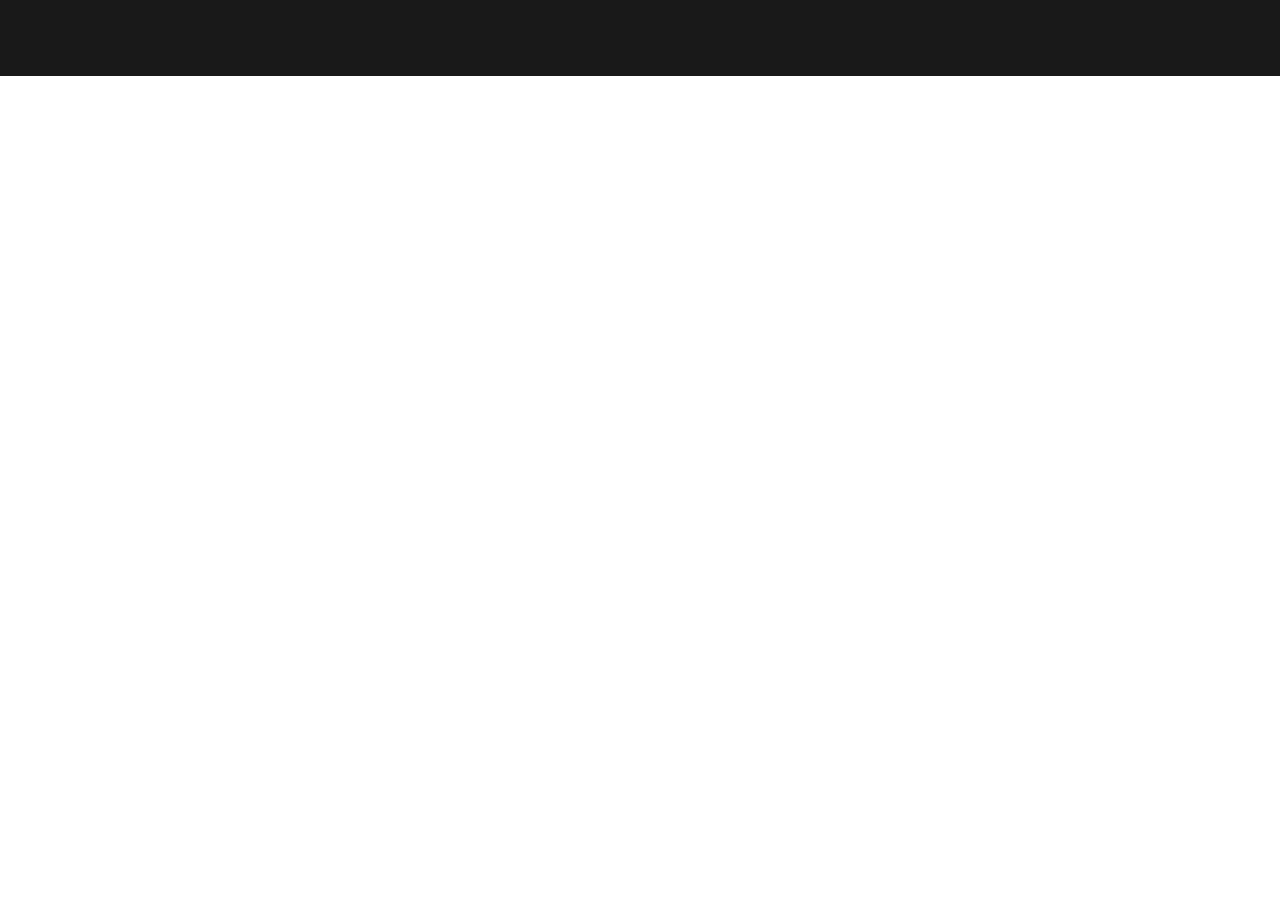
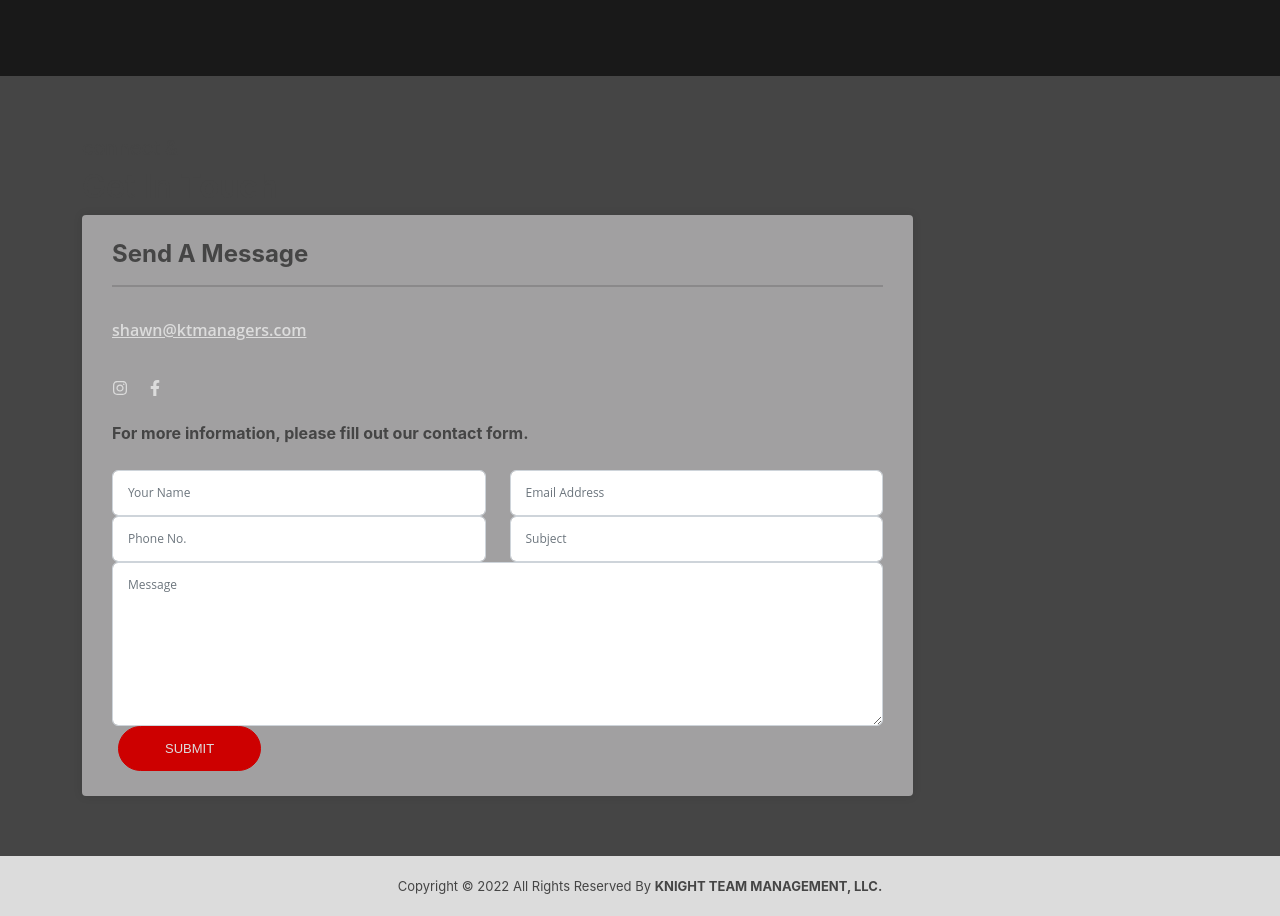
Before and after one commit to dontrellthedeveloper/persephoneyaesthetics, a React (Create React App) app: page / in a window 1280 px wide. Shown: the part 2420-3336 px from the top of the page. Before the commit the page ends 2496 px from the top, so only its background shows below. Built offline with nearby package versions, Linux system fonts and the light colour scheme.

Commit message:
starting to add footer

```diff
--- a/src/App.js
+++ b/src/App.js
@@ -5,6 +5,7 @@ import './Responsive.css';
 import {BrowserRouter as Router, Routes, Route} from "react-router-dom";
 
 import Homepage from "./pages/Homepage";
+import { Footer } from './container';
 
 
 const App = () => {
@@ -13,6 +14,7 @@ const App = () => {
         <Routes>
           <Route path='/' element={<Homepage/>} exact />
         </Routes>
+        <Footer/>
     </div>
   );
 }
--- /dev/null
+++ b/src/container/Footer/Footer.jsx
@@ -0,0 +1,164 @@
+import React from 'react';
+import './Footer.scss';
+import {FaFacebookF, FaInstagram} from "react-icons/fa";
+
+const Footer = () => {
+    return (
+        <>
+            <section id="contact">
+                <div className="content-box-contact">
+                    <div className="container">
+                        <div className="row">
+
+                            <div className="horizontal-heading contact-main-form-h">
+                                <h5>connect &</h5>
+                                <h2>Get In <strong>Touch</strong></h2>
+                            </div>
+
+                            {/*<div className="col-md-3">*/}
+
+                            {/*    <div id="contact-left">*/}
+                            {/*        <div className="vertical-heading">*/}
+                            {/*            <h5>Get connected</h5>*/}
+                            {/*            <h2>Get <br/>In <strong>Touch</strong></h2>*/}
+                            {/*        </div>*/}
+                            {/*        <div className="contact-left-m">*/}
+                            {/*            <div id="offices">*/}
+                            {/*                <div className="row">*/}
+                            {/*                    <div className="col-md-12">*/}
+                            {/*                        <div className="office">*/}
+
+                            {/*                            <ul className="office-details">*/}
+                            {/*                                <li><i className="fa fa-envelope-o"></i><a*/}
+                            {/*                                    href="mailto:shawn@ktmanagers.com"*/}
+                            {/*                                    target="_blank">shawn@ktmanagers.com</a></li>*/}
+                            {/*                            </ul>*/}
+                            {/*                        </div>*/}
+                            {/*                    </div>*/}
+                            {/*                </div>*/}
+                            {/*            </div>*/}
+                            {/*            <ul className="social-list contact-icon-s">*/}
+                            {/*                <li className="instagram-bg-color">*/}
+                            {/*                    <a href="https://www.instagram.com/ktmanagers" target="_blank">*/}
+                            {/*                        <FaInstagram className="fa fa-instagram contact-icon-m insta-c-i contact-icon-margin"/>*/}
+                            {/*                    </a>*/}
+                            {/*                </li>*/}
+                            {/*                <li className="facebook-bg-color">*/}
+                            {/*                    <a href="https://www.facebook.com/ktmanagers/?ref=br_rs" target="_blank">*/}
+                            {/*                        <FaFacebookF className="fa fa-facebook contact-icon-m face-c-i contact-icon-margin"/>*/}
+                            {/*                    </a>*/}
+                            {/*                </li>*/}
+                            {/*            </ul>*/}
+                            {/*        </div>*/}
+                            {/*    </div>*/}
+                            {/*</div>*/}
+                            <div className="col-md-9 contact-main-form-s">
+                                <div className="form-styles-c" id="contact-right">
+                                    <form action="https://formspree.io/xkngaakg" method="POST">
+                                        <h4 className="form-t-c">Send A Message</h4>
+                                        <hr className="line-br-color"/>
+
+
+                                        <ul className="office-details">
+                                            <li>
+                                                {/*<i className="fa fa-envelope-o"></i>*/}
+                                                <a
+                                                    href="mailto:shawn@ktmanagers.com"
+                                                    target="_blank">shawn@ktmanagers.com</a>
+                                            </li>
+                                        </ul>
+
+
+                                        <ul className="social-list contact-icon-s">
+                                            <li className="instagram-bg-color">
+                                                <a href="https://www.instagram.com/ktmanagers" target="_blank">
+                                                    <FaInstagram className="fa fa-instagram contact-icon-m insta-c-i contact-icon-margin"/>
+                                                </a>
+                                            </li>
+                                            <li className="facebook-bg-color">
+                                                <a href="https://www.facebook.com/ktmanagers/?ref=br_rs" target="_blank">
+                                                    <FaFacebookF className="fa fa-facebook contact-icon-m face-c-i contact-icon-margin"/>
+                                                </a>
+                                            </li>
+                                        </ul>
+
+
+
+
+
+
+
+
+                                        <p className="form-p-c">For more information, please fill out our contact
+                                            form.
+                                        </p>
+
+
+                                            <div className="row">
+                                                <div className="col-md-6 col-sm-6">
+                                                    <div className="form-group">
+                                                        <input type="text" className="form-control" name="name"
+                                                               placeholder="Your Name"/>
+                                                    </div>
+                                                </div>
+                                                <div className="col-md-6 col-sm-6">
+                                                    <div className="form-group">
+                                                        <input type="email" className="form-control" name="email"
+                                                               placeholder="Email Address"/>
+                                                    </div>
+                                                </div>
+                                                <div className="col-md-6 col-sm-6">
+                                                    <div className="form-group">
+                                                        <input type="text" className="form-control" name="phone"
+                                                               placeholder="Phone No."/>
+                                                    </div>
+                                                </div>
+                                                <div className="col-md-6 col-sm-6">
+                                                    <div className="form-group">
+                                                        <input type="text" className="form-control" name="subject"
+                                                               placeholder="Subject"/>
+                                                    </div>
+                                                </div>
+                                            </div>
+                                            <div className="form-group">
+                                                <textarea className="form-control" name="message"
+                                                          placeholder="Message"></textarea>
+                                            </div>
+                                            <div id="submit-btn" className="form-submit-b">
+                                                <button className="btn btn-general btn-red" type="submit" name="submit"
+                                                        role="button">Submit
+                                                </button>
+                                            </div>
+                                    </form>
+                                </div>
+                            </div>
+                        </div>
+                    </div>
+                </div>
+            </section>
+
+            <footer className="text-center">
+                <div className="container">
+                    <div className="row">
+                        <div className="col-md-12">
+                            <p className="my-auto marg-top">
+                                Copyright &copy; 2022 All Rights Reserved By <span>KNIGHT TEAM MANAGEMENT, LLC.</span>
+                            </p>
+                        </div>
+                    </div>
+                </div>
+
+
+                <a href="#home" id="back-to-top"
+                   className="btn btn-sm btn-red btn-back-to-top smooth-scroll hidden-sm hidden-xs" title="home"
+                   role="button"><i
+                    className="fa fa-angle-up"></i>
+                </a>
+
+
+            </footer>
+        </>
+    );
+};
+
+export default Footer;
--- a/src/container/index.js
+++ b/src/container/index.js
@@ -1,3 +1,5 @@
 export {default as Header} from './Header/Header';
 export {default as Statement} from './Statement/Statement';
 export {default as Stats} from './Stats/Stats';
+export {default as About} from './About/About';
+export {default as Footer} from './Footer/Footer';
--- a/src/pages/Homepage.js
+++ b/src/pages/Homepage.js
@@ -6,7 +6,7 @@ import React from 'react';
 
 import {
     Header,
-    // About,
+    About,
     // Brands,
     // Stats,
     // Portfolio,
@@ -18,7 +18,7 @@ import {
     Stats,
     // Footer
 } from '../container';
-import About from '../container/About/About';
+// import About from '../container/About/About';
 
 // import {Navbar} from '../components'
 
```
Also changed, not shown: src/container/Footer/Footer.scss (added).
